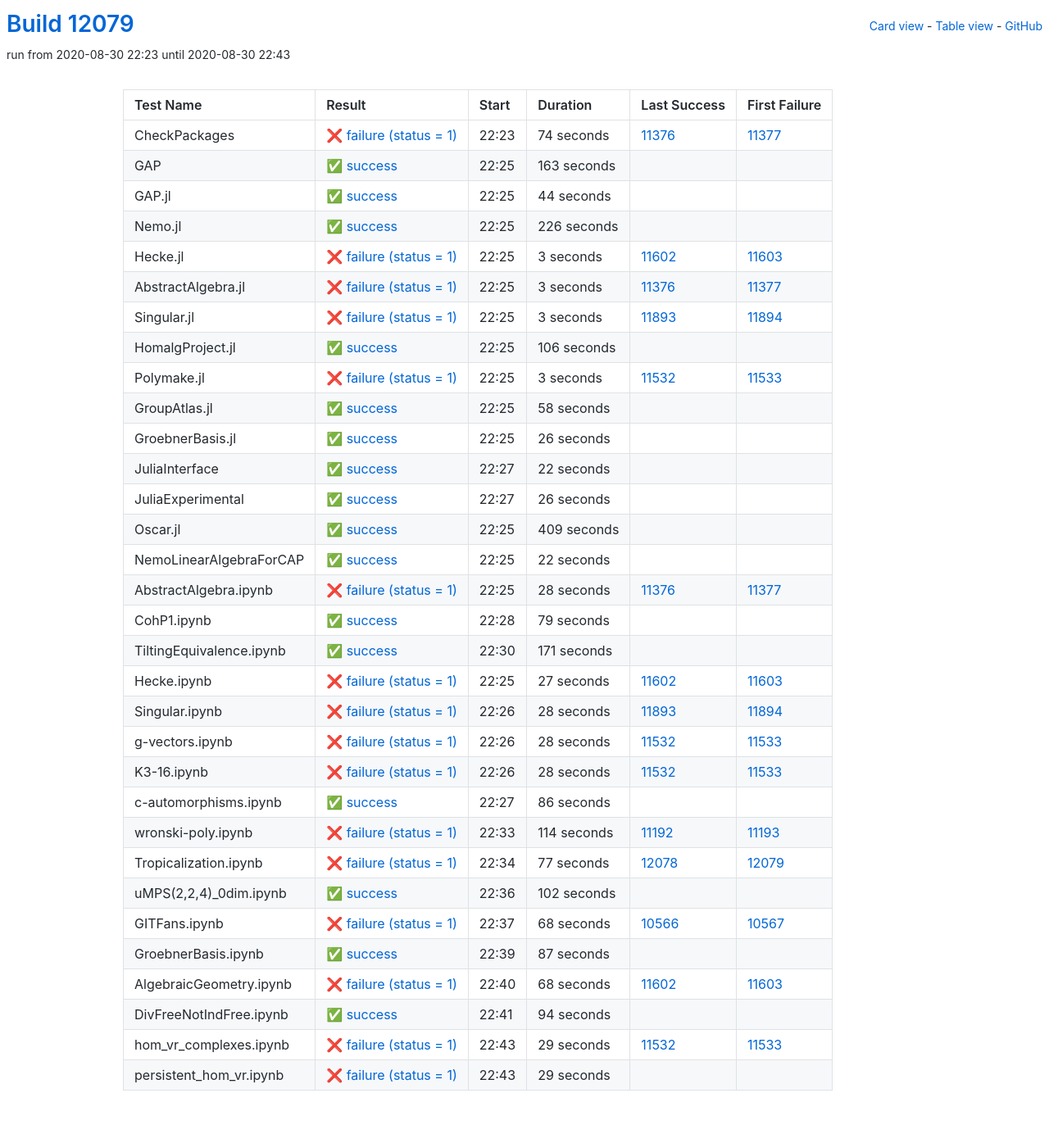
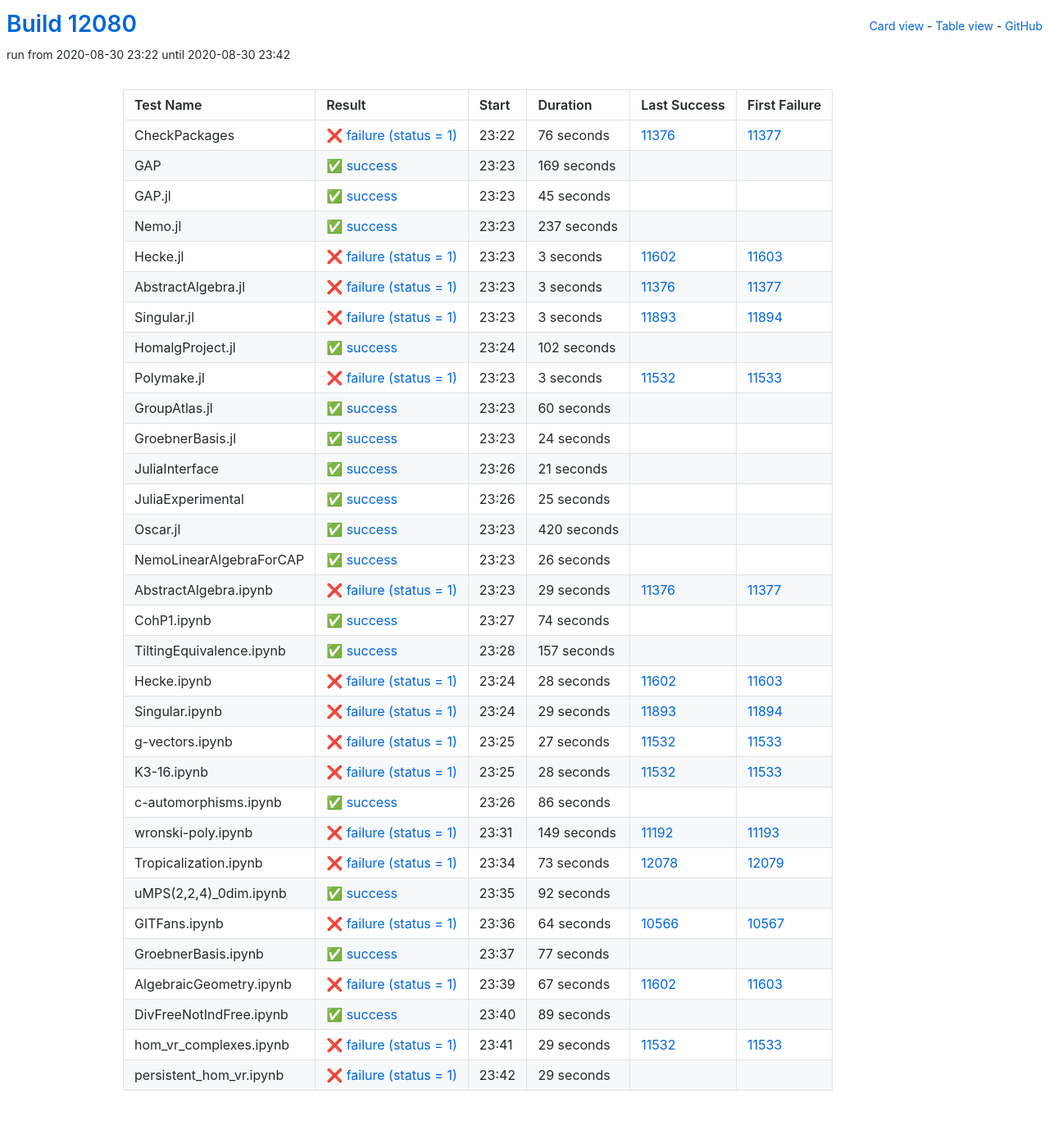
Before and after one commit to oscar-system/oscar-ci-status, a Jekyll site: the page built from table.html, in a window 1280 px wide. Shown: the whole page at 82% size. Built offline with Jekyll 4.4.1, drawn with Linux system fonts in a browser that asks for light colours.

Commit message:
Build #12080

```diff
--- a/_data/ci.yml
+++ b/_data/ci.yml
@@ -1,6 +1,6 @@
 ---
-build: 12079
-build_url: https://oscarci.mathematik.uni-kl.de/job/oscar/12079/
+build: 12080
+build_url: https://oscarci.mathematik.uni-kl.de/job/oscar/12080/
 job: oscar
 organization: oscar-system
 repo: oscar-ci-status
@@ -8,56 +8,56 @@
 tests:
 - name: CheckPackages
   id: checkpackages
-  log: https://oscarci.mathematik.uni-kl.de/job/oscar/12079/artifact/logs/build-12079/CheckPackages.log
-  start: 2020-08-30 22:23
+  log: https://oscarci.mathematik.uni-kl.de/job/oscar/12080/artifact/logs/build-12080/CheckPackages.log
+  start: 2020-08-30 23:22
   success: false
   exitcode: 1
   status: failure
-  duration: 74
+  duration: 76
   last_success: 11376
   last_success_url: https://oscarci.mathematik.uni-kl.de/job/oscar/11376/
   first_failure: 11377
   first_failure_url: https://oscarci.mathematik.uni-kl.de/job/oscar/11377/
 - name: GAP
   id: gap
-  log: https://oscarci.mathematik.uni-kl.de/job/oscar/12079/artifact/logs/build-12079/GAP.log
-  start: 2020-08-30 22:25
+  log: https://oscarci.mathematik.uni-kl.de/job/oscar/12080/artifact/logs/build-12080/GAP.log
+  start: 2020-08-30 23:23
   success: true
   exitcode: 0
   status: success
-  duration: 163
+  duration: 169
   last_success: false
   last_success_url:
   first_failure: false
   first_failure_url:
 - name: GAP.jl
   id: gap-jl
-  log: https://oscarci.mathematik.uni-kl.de/job/oscar/12079/artifact/logs/build-12079/GAP.jl.log
-  start: 2020-08-30 22:25
+  log: https://oscarci.mathematik.uni-kl.de/job/oscar/12080/artifact/logs/build-12080/GAP.jl.log
+  start: 2020-08-30 23:23
   success: true
   exitcode: 0
   status: success
-  duration: 44
+  duration: 45
   last_success: false
   last_success_url:
   first_failure: false
   first_failure_url:
 - name: Nemo.jl
   id: nemo-jl
-  log: https://oscarci.mathematik.uni-kl.de/job/oscar/12079/artifact/logs/build-12079/Nemo.jl.log
-  start: 2020-08-30 22:25
+  log: https://oscarci.mathematik.uni-kl.de/job/oscar/12080/artifact/logs/build-12080/Nemo.jl.log
+  start: 2020-08-30 23:23
   success: true
   exitcode: 0
   status: success
-  duration: 226
+  duration: 237
   last_success: false
   last_success_url:
   first_failure: false
   first_failure_url:
 - name: Hecke.jl
   id: hecke-jl
-  log: https://oscarci.mathematik.uni-kl.de/job/oscar/12079/artifact/logs/build-12079/Hecke.jl.log
-  start: 2020-08-30 22:25
+  log: https://oscarci.mathematik.uni-kl.de/job/oscar/12080/artifact/logs/build-12080/Hecke.jl.log
+  start: 2020-08-30 23:23
   success: false
   exitcode: 1
   status: failure
@@ -68,8 +68,8 @@
   first_failure_url: https://oscarci.mathematik.uni-kl.de/job/oscar/11603/
 - name: AbstractAlgebra.jl
   id: abstractalgebra-jl
-  log: https://oscarci.mathematik.uni-kl.de/job/oscar/12079/artifact/logs/build-12079/AbstractAlgebra.jl.log
-  start: 2020-08-30 22:25
+  log: https://oscarci.mathematik.uni-kl.de/job/oscar/12080/artifact/logs/build-12080/AbstractAlgebra.jl.log
+  start: 2020-08-30 23:23
   success: false
   exitcode: 1
   status: failure
@@ -80,8 +80,8 @@
   first_failure_url: https://oscarci.mathematik.uni-kl.de/job/oscar/11377/
 - name: Singular.jl
   id: singular-jl
-  log: https://oscarci.mathematik.uni-kl.de/job/oscar/12079/artifact/logs/build-12079/Singular.jl.log
-  start: 2020-08-30 22:25
+  log: https://oscarci.mathematik.uni-kl.de/job/oscar/12080/artifact/logs/build-12080/Singular.jl.log
+  start: 2020-08-30 23:23
   success: false
   exitcode: 1
   status: failure
@@ -92,20 +92,20 @@
   first_failure_url: https://oscarci.mathematik.uni-kl.de/job/oscar/11894/
 - name: HomalgProject.jl
   id: homalgproject-jl
-  log: https://oscarci.mathematik.uni-kl.de/job/oscar/12079/artifact/logs/build-12079/HomalgProject.jl.log
-  start: 2020-08-30 22:25
+  log: https://oscarci.mathematik.uni-kl.de/job/oscar/12080/artifact/logs/build-12080/HomalgProject.jl.log
+  start: 2020-08-30 23:24
   success: true
   exitcode: 0
   status: success
-  duration: 106
+  duration: 102
   last_success: false
   last_success_url:
   first_failure: false
   first_failure_url:
 - name: Polymake.jl
   id: polymake-jl
-  log: https://oscarci.mathematik.uni-kl.de/job/oscar/12079/artifact/logs/build-12079/Polymake.jl.log
-  start: 2020-08-30 22:25
+  log: https://oscarci.mathematik.uni-kl.de/job/oscar/12080/artifact/logs/build-12080/Polymake.jl.log
+  start: 2020-08-30 23:23
   success: false
   exitcode: 1
   status: failure
@@ -116,20 +116,68 @@
   first_failure_url: https://oscarci.mathematik.uni-kl.de/job/oscar/11533/
 - name: GroupAtlas.jl
   id: groupatlas-jl
-  log: https://oscarci.mathematik.uni-kl.de/job/oscar/12079/artifact/logs/build-12079/GroupAtlas.jl.log
-  start: 2020-08-30 22:25
+  log: https://oscarci.mathematik.uni-kl.de/job/oscar/12080/artifact/logs/build-12080/GroupAtlas.jl.log
+  start: 2020-08-30 23:23
   success: true
   exitcode: 0
   status: success
-  duration: 58
+  duration: 60
   last_success: false
   last_success_url:
   first_failure: false
   first_failure_url:
 - name: GroebnerBasis.jl
   id: groebnerbasis-jl
-  log: https://oscarci.mathematik.uni-kl.de/job/oscar/12079/artifact/logs/build-12079/GroebnerBasis.jl.log
-  start: 2020-08-30 22:25
+  log: https://oscarci.mathematik.uni-kl.de/job/oscar/12080/artifact/logs/build-12080/GroebnerBasis.jl.log
+  start: 2020-08-30 23:23
+  success: true
+  exitcode: 0
+  status: success
+  duration: 24
+  last_success: false
+  last_success_url:
+  first_failure: false
+  first_failure_url:
+- name: JuliaInterface
+  id: juliainterface
+  log: https://oscarci.mathematik.uni-kl.de/job/oscar/12080/artifact/logs/build-12080/JuliaInterface.log
+  start: 2020-08-30 23:26
+  success: true
+  exitcode: 0
+  status: success
+  duration: 21
+  last_success: false
+  last_success_url:
+  first_failure: false
+  first_failure_url:
+- name: JuliaExperimental
+  id: juliaexperimental
+  log: https://oscarci.mathematik.uni-kl.de/job/oscar/12080/artifact/logs/build-12080/JuliaExperimental.log
+  start: 2020-08-30 23:26
+  success: true
+  exitcode: 0
+  status: success
+  duration: 25
+  last_success: false
+  last_success_url:
+  first_failure: false
+  first_failure_url:
+- name: Oscar.jl
+  id: oscar-jl
+  log: https://oscarci.mathematik.uni-kl.de/job/oscar/12080/artifact/logs/build-12080/Oscar.jl.log
+  start: 2020-08-30 23:23
+  success: true
+  exitcode: 0
+  status: success
+  duration: 420
+  last_success: false
+  last_success_url:
+  first_failure: false
+  first_failure_url:
+- name: NemoLinearAlgebraForCAP
+  id: nemolinearalgebraforcap
+  log: https://oscarci.mathematik.uni-kl.de/job/oscar/12080/artifact/logs/build-12080/NemoLinearAlgebraForCAP.log
+  start: 2020-08-30 23:23
   success: true
   exitcode: 0
   status: success
@@ -138,130 +186,82 @@
   last_success_url:
   first_failure: false
   first_failure_url:
-- name: JuliaInterface
-  id: juliainterface
-  log: https://oscarci.mathematik.uni-kl.de/job/oscar/12079/artifact/logs/build-12079/JuliaInterface.log
-  start: 2020-08-30 22:27
-  success: true
-  exitcode: 0
-  status: success
-  duration: 22
-  last_success: false
-  last_success_url:
-  first_failure: false
-  first_failure_url:
-- name: JuliaExperimental
-  id: juliaexperimental
-  log: https://oscarci.mathematik.uni-kl.de/job/oscar/12079/artifact/logs/build-12079/JuliaExperimental.log
-  start: 2020-08-30 22:27
-  success: true
-  exitcode: 0
-  status: success
-  duration: 26
-  last_success: false
-  last_success_url:
-  first_failure: false
-  first_failure_url:
-- name: Oscar.jl
-  id: oscar-jl
-  log: https://oscarci.mathematik.uni-kl.de/job/oscar/12079/artifact/logs/build-12079/Oscar.jl.log
-  start: 2020-08-30 22:25
-  success: true
-  exitcode: 0
-  status: success
-  duration: 409
-  last_success: false
-  last_success_url:
-  first_failure: false
-  first_failure_url:
-- name: NemoLinearAlgebraForCAP
-  id: nemolinearalgebraforcap
-  log: https://oscarci.mathematik.uni-kl.de/job/oscar/12079/artifact/logs/build-12079/NemoLinearAlgebraForCAP.log
-  start: 2020-08-30 22:25
-  success: true
-  exitcode: 0
-  status: success
-  duration: 22
-  last_success: false
-  last_success_url:
-  first_failure: false
-  first_failure_url:
 - name: AbstractAlgebra.ipynb
   id: abstractalgebra-ipynb
-  log: https://oscarci.mathematik.uni-kl.de/job/oscar/12079/artifact/logs/build-12079/AbstractAlgebra.ipynb.log
-  start: 2020-08-30 22:25
+  log: https://oscarci.mathematik.uni-kl.de/job/oscar/12080/artifact/logs/build-12080/AbstractAlgebra.ipynb.log
+  start: 2020-08-30 23:23
   success: false
   exitcode: 1
   status: failure
-  duration: 28
+  duration: 29
   last_success: 11376
   last_success_url: https://oscarci.mathematik.uni-kl.de/job/oscar/11376/
   first_failure: 11377
   first_failure_url: https://oscarci.mathematik.uni-kl.de/job/oscar/11377/
 - name: CohP1.ipynb
   id: cohp1-ipynb
-  log: https://oscarci.mathematik.uni-kl.de/job/oscar/12079/artifact/logs/build-12079/CohP1.ipynb.log
-  start: 2020-08-30 22:28
+  log: https://oscarci.mathematik.uni-kl.de/job/oscar/12080/artifact/logs/build-12080/CohP1.ipynb.log
+  start: 2020-08-30 23:27
   success: true
   exitcode: 0
   status: success
-  duration: 79
+  duration: 74
   last_success: false
   last_success_url:
   first_failure: false
   first_failure_url:
 - name: TiltingEquivalence.ipynb
   id: tiltingequivalence-ipynb
-  log: https://oscarci.mathematik.uni-kl.de/job/oscar/12079/artifact/logs/build-12079/TiltingEquivalence.ipynb.log
-  start: 2020-08-30 22:30
+  log: https://oscarci.mathematik.uni-kl.de/job/oscar/12080/artifact/logs/build-12080/TiltingEquivalence.ipynb.log
+  start: 2020-08-30 23:28
   success: true
   exitcode: 0
   status: success
-  duration: 171
+  duration: 157
   last_success: false
   last_success_url:
   first_failure: false
   first_failure_url:
 - name: Hecke.ipynb
   id: hecke-ipynb
-  log: https://oscarci.mathematik.uni-kl.de/job/oscar/12079/artifact/logs/build-12079/Hecke.ipynb.log
-  start: 2020-08-30 22:25
+  log: https://oscarci.mathematik.uni-kl.de/job/oscar/12080/artifact/logs/build-12080/Hecke.ipynb.log
+  start: 2020-08-30 23:24
   success: false
   exitcode: 1
   status: failure
-  duration: 27
+  duration: 28
   last_success: 11602
   last_success_url: https://oscarci.mathematik.uni-kl.de/job/oscar/11602/
   first_failure: 11603
   first_failure_url: https://oscarci.mathematik.uni-kl.de/job/oscar/11603/
 - name: Singular.ipynb
   id: singular-ipynb
-  log: https://oscarci.mathematik.uni-kl.de/job/oscar/12079/artifact/logs/build-12079/Singular.ipynb.log
-  start: 2020-08-30 22:26
+  log: https://oscarci.mathematik.uni-kl.de/job/oscar/12080/artifact/logs/build-12080/Singular.ipynb.log
+  start: 2020-08-30 23:24
   success: false
   exitcode: 1
   status: failure
-  duration: 28
+  duration: 29
   last_success: 11893
   last_success_url: https://oscarci.mathematik.uni-kl.de/job/oscar/11893/
   first_failure: 11894
   first_failure_url: https://oscarci.mathematik.uni-kl.de/job/oscar/11894/
 - name: g-vectors.ipynb
   id: g-vectors-ipynb
-  log: https://oscarci.mathematik.uni-kl.de/job/oscar/12079/artifact/logs/build-12079/g-vectors.ipynb.log
-  start: 2020-08-30 22:26
+  log: https://oscarci.mathematik.uni-kl.de/job/oscar/12080/artifact/logs/build-12080/g-vectors.ipynb.log
+  start: 2020-08-30 23:25
   success: false
   exitcode: 1
   status: failure
-  duration: 28
+  duration: 27
   last_success: 11532
   last_success_url: https://oscarci.mathematik.uni-kl.de/job/oscar/11532/
   first_failure: 11533
   first_failure_url: https://oscarci.mathematik.uni-kl.de/job/oscar/11533/
 - name: K3-16.ipynb
   id: k3-16-ipynb
-  log: https://oscarci.mathematik.uni-kl.de/job/oscar/12079/artifact/logs/build-12079/K3-16.ipynb.log
-  start: 2020-08-30 22:26
+  log: https://oscarci.mathematik.uni-kl.de/job/oscar/12080/artifact/logs/build-12080/K3-16.ipynb.log
+  start: 2020-08-30 23:25
   success: false
   exitcode: 1
   status: failure
@@ -272,8 +272,8 @@
   first_failure_url: https://oscarci.mathematik.uni-kl.de/job/oscar/11533/
 - name: c-automorphisms.ipynb
   id: c-automorphisms-ipynb
-  log: https://oscarci.mathematik.uni-kl.de/job/oscar/12079/artifact/logs/build-12079/c-automorphisms.ipynb.log
-  start: 2020-08-30 22:27
+  log: https://oscarci.mathematik.uni-kl.de/job/oscar/12080/artifact/logs/build-12080/c-automorphisms.ipynb.log
+  start: 2020-08-30 23:26
   success: true
   exitcode: 0
   status: success
@@ -284,92 +284,92 @@
   first_failure_url:
 - name: wronski-poly.ipynb
   id: wronski-poly-ipynb
-  log: https://oscarci.mathematik.uni-kl.de/job/oscar/12079/artifact/logs/build-12079/wronski-poly.ipynb.log
-  start: 2020-08-30 22:33
+  log: https://oscarci.mathematik.uni-kl.de/job/oscar/12080/artifact/logs/build-12080/wronski-poly.ipynb.log
+  start: 2020-08-30 23:31
   success: false
   exitcode: 1
   status: failure
-  duration: 114
+  duration: 149
   last_success: 11192
   last_success_url: https://oscarci.mathematik.uni-kl.de/job/oscar/11192/
   first_failure: 11193
   first_failure_url: https://oscarci.mathematik.uni-kl.de/job/oscar/11193/
 - name: Tropicalization.ipynb
   id: tropicalization-ipynb
-  log: https://oscarci.mathematik.uni-kl.de/job/oscar/12079/artifact/logs/build-12079/Tropicalization.ipynb.log
-  start: 2020-08-30 22:34
+  log: https://oscarci.mathematik.uni-kl.de/job/oscar/12080/artifact/logs/build-12080/Tropicalization.ipynb.log
+  start: 2020-08-30 23:34
   success: false
   exitcode: 1
   status: failure
-  duration: 77
+  duration: 73
   last_success: 12078
   last_success_url: https://oscarci.mathematik.uni-kl.de/job/oscar/12078/
   first_failure: 12079
   first_failure_url: https://oscarci.mathematik.uni-kl.de/job/oscar/12079/
 - name: uMPS(2,2,4)_0dim.ipynb
   id: umps-2-2-4-0dim-ipynb
-  log: https://oscarci.mathematik.uni-kl.de/job/oscar/12079/artifact/logs/build-12079/uMPS-2-2-4-_0dim.ipynb.log
-  start: 2020-08-30 22:36
+  log: https://oscarci.mathematik.uni-kl.de/job/oscar/12080/artifact/logs/build-12080/uMPS-2-2-4-_0dim.ipynb.log
+  start: 2020-08-30 23:35
   success: true
   exitcode: 0
   status: success
-  duration: 102
+  duration: 92
   last_success: false
   last_success_url:
   first_failure: false
   first_failure_url:
 - name: GITFans.ipynb
   id: gitfans-ipynb
-  log: https://oscarci.mathematik.uni-kl.de/job/oscar/12079/artifact/logs/build-12079/GITFans.ipynb.log
-  start: 2020-08-30 22:37
+  log: https://oscarci.mathematik.uni-kl.de/job/oscar/12080/artifact/logs/build-12080/GITFans.ipynb.log
+  start: 2020-08-30 23:36
   success: false
   exitcode: 1
   status: failure
-  duration: 68
+  duration: 64
   last_success: 10566
   last_success_url: https://oscarci.mathematik.uni-kl.de/job/oscar/10566/
   first_failure: 10567
   first_failure_url: https://oscarci.mathematik.uni-kl.de/job/oscar/10567/
 - name: GroebnerBasis.ipynb
   id: groebnerbasis-ipynb
-  log: https://oscarci.mathematik.uni-kl.de/job/oscar/12079/artifact/logs/build-12079/GroebnerBasis.ipynb.log
-  start: 2020-08-30 22:39
+  log: https://oscarci.mathematik.uni-kl.de/job/oscar/12080/artifact/logs/build-12080/GroebnerBasis.ipynb.log
+  start: 2020-08-30 23:37
   success: true
   exitcode: 0
   status: success
-  duration: 87
+  duration: 77
   last_success: false
   last_success_url:
   first_failure: false
   first_failure_url:
 - name: AlgebraicGeometry.ipynb
   id: algebraicgeometry-ipynb
-  log: https://oscarci.mathematik.uni-kl.de/job/oscar/12079/artifact/logs/build-12079/AlgebraicGeometry.ipynb.log
-  start: 2020-08-30 22:40
+  log: https://oscarci.mathematik.uni-kl.de/job/oscar/12080/artifact/logs/build-12080/AlgebraicGeometry.ipynb.log
+  start: 2020-08-30 23:39
   success: false
   exitcode: 1
   status: failure
-  duration: 68
+  duration: 67
   last_success: 11602
   last_success_url: https://oscarci.mathematik.uni-kl.de/job/oscar/11602/
   first_failure: 11603
   first_failure_url: https://oscarci.mathematik.uni-kl.de/job/oscar/11603/
 - name: DivFreeNotIndFree.ipynb
   id: divfreenotindfree-ipynb
-  log: https://oscarci.mathematik.uni-kl.de/job/oscar/12079/artifact/logs/build-12079/DivFreeNotIndFree.ipynb.log
-  start: 2020-08-30 22:41
+  log: https://oscarci.mathematik.uni-kl.de/job/oscar/12080/artifact/logs/build-12080/DivFreeNotIndFree.ipynb.log
+  start: 2020-08-30 23:40
   success: true
   exitcode: 0
   status: success
-  duration: 94
+  duration: 89
   last_success: false
   last_success_url:
   first_failure: false
   first_failure_url:
 - name: hom_vr_complexes.ipynb
   id: hom-vr-complexes-ipynb
-  log: https://oscarci.mathematik.uni-kl.de/job/oscar/12079/artifact/logs/build-12079/hom_vr_complexes.ipynb.log
-  start: 2020-08-30 22:43
+  log: https://oscarci.mathematik.uni-kl.de/job/oscar/12080/artifact/logs/build-12080/hom_vr_complexes.ipynb.log
+  start: 2020-08-30 23:41
   success: false
   exitcode: 1
   status: failure
@@ -380,8 +380,8 @@
   first_failure_url: https://oscarci.mathematik.uni-kl.de/job/oscar/11533/
 - name: persistent_hom_vr.ipynb
   id: persistent-hom-vr-ipynb
-  log: https://oscarci.mathematik.uni-kl.de/job/oscar/12079/artifact/logs/build-12079/persistent_hom_vr.ipynb.log
-  start: 2020-08-30 22:43
+  log: https://oscarci.mathematik.uni-kl.de/job/oscar/12080/artifact/logs/build-12080/persistent_hom_vr.ipynb.log
+  start: 2020-08-30 23:42
   success: false
   exitcode: 1
   status: failure
```
Also changed, not shown: README.md.
